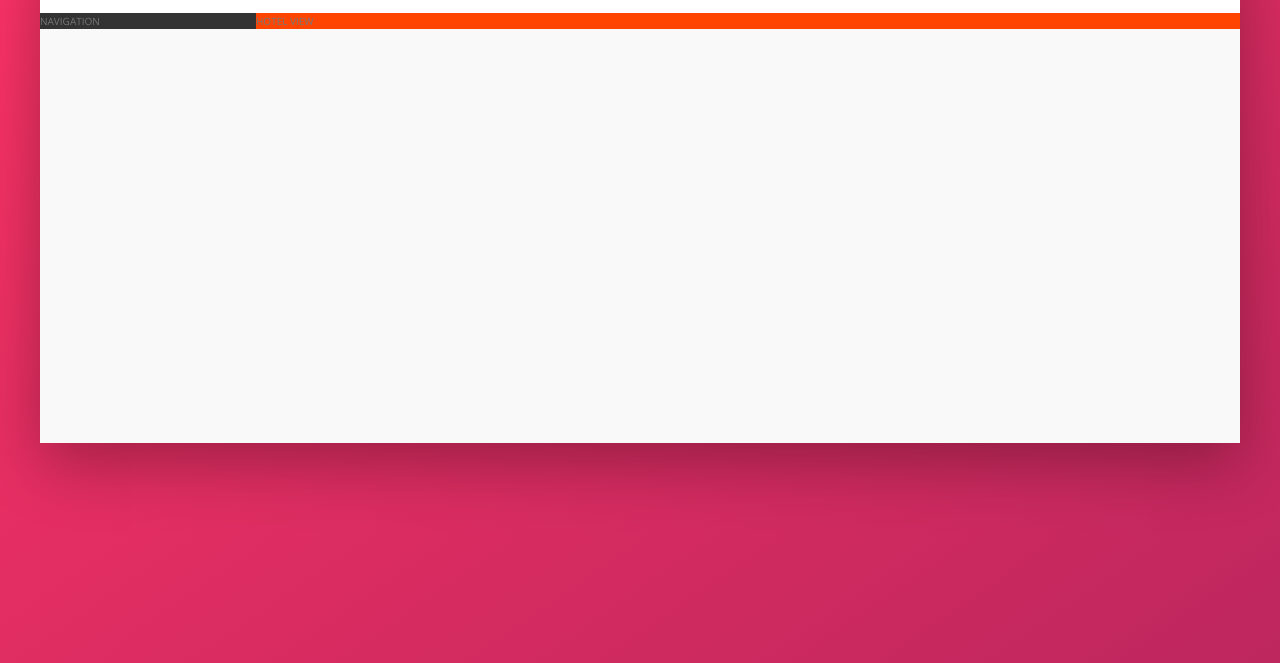
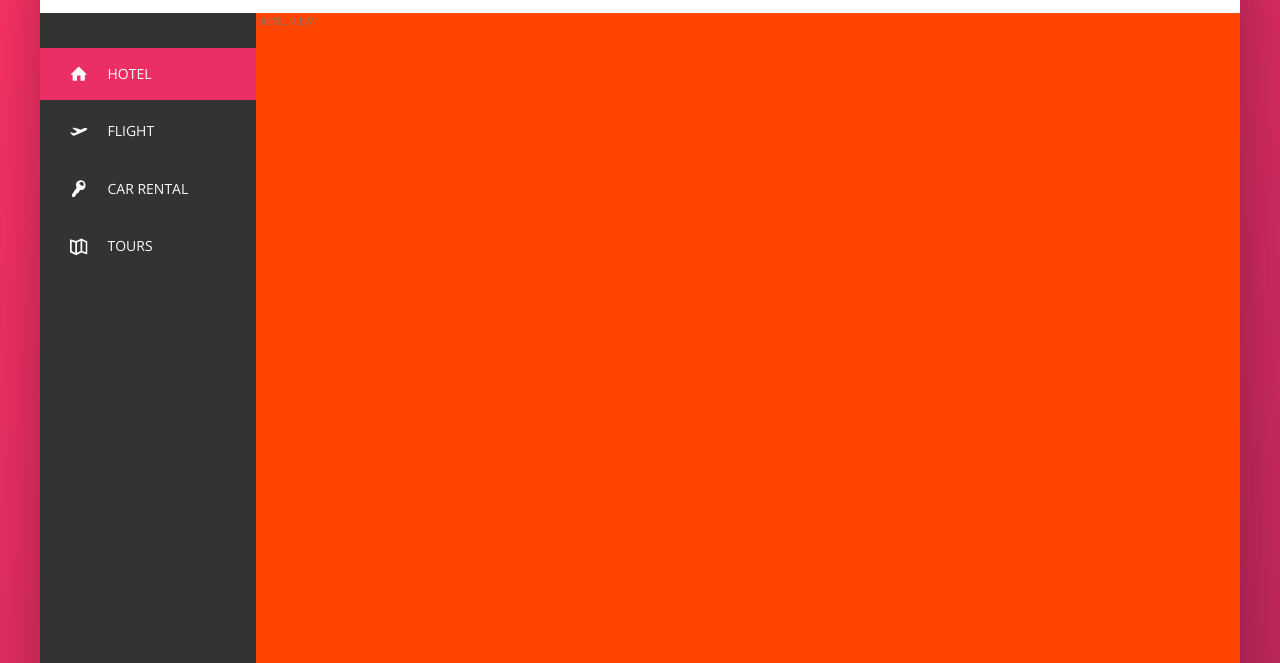
Before and after one commit to nnicolopez/advanced-css-course-TRILLO, a website: page index.html in a window 1280 px wide. Shown: the part 137-800 px from the top of the page. Drawn offline with nearby package versions, Linux system fonts and the light colour scheme.

Commit message:
Style the sidebar

```diff
--- a/index.html
+++ b/index.html
@@ -46,7 +46,44 @@
 
             <div class="content">
                 <nav class="sidebar">
-                    NAVIGATION
+                    <ul class="side-nav">
+                        <li class="side-nav__item side-nav__item--active">
+                            <a href="#" class="side-nav__link">
+                                <svg class="side-nav__icon">
+                                    <use xlink:href="img/sprite.svg#icon-home"></use>
+                                </svg>
+                                <span>Hotel</span>
+                            </a>
+                        </li>
+                        <li class="side-nav__item">
+                            <a href="#" class="side-nav__link">
+                                <svg class="side-nav__icon">
+                                    <use xlink:href="img/sprite.svg#icon-aircraft-take-off"></use>
+                                </svg>
+                                <span>Flight</span>
+                            </a>
+                        </li>
+                        <li class="side-nav__item">
+                            <a href="#" class="side-nav__link">
+                                <svg class="side-nav__icon">
+                                    <use xlink:href="img/sprite.svg#icon-key"></use>
+                                </svg>
+                                <span>Car rental</span>
+                            </a>
+                        </li>
+                        <li class="side-nav__item">
+                            <a href="#" class="side-nav__link">
+                                <svg class="side-nav__icon">
+                                    <use xlink:href="img/sprite.svg#icon-map"></use>
+                                </svg>
+                                <span>Tours</span>
+                            </a>
+                        </li>
+                    </ul>
+
+                    <div class="legal">
+                        &copy; 2017 by Trillo. All rights reserved.
+                    </div>
                 </nav>
                 <main class="hotel-view">
                     HOTEL VIEW
--- a/sass/_components.scss
+++ b/sass/_components.scss
@@ -1,9 +1,11 @@
+//////////////////////////////
 // LOGO
 .logo {
     height: 3.25rem;
     margin-left: 2rem;
 }
 
+//////////////////////////////
 //SEARCH
 .search {
     flex: 0 0 40%;
@@ -60,6 +62,7 @@
     }
 }
 
+//////////////////////////////
 // USER NAVIGATION
 .user-nav {
     align-self: stretch;
@@ -111,3 +114,73 @@
         margin-right: 1rem;
     }
 }
+
+//////////////////////////////
+// SIDE NAVIGATION
+.side-nav {
+    font-size: 1.4rem;
+    list-style: none;
+    margin-top: 3.5rem;
+
+    &__item {
+        position: relative;
+
+        &:not(:last-child) {
+            margin-bottom: .5rem;
+        }
+
+        &::before {
+            content: "";
+            position: absolute;
+            top: 0;
+            left: 0;
+            height: 100%;
+            width: 3px;
+            background-color: var(--color-primary);
+            transform: scaleY(0);
+            transition: transform .2s,
+                        width .4s cubic-bezier(1, 0, 0, 1) .2s,
+                        background-color .1s;
+        }
+
+        &:hover::before,
+        &--active::before {
+            transform: scaleY(1);
+            width: 100%;
+        }
+
+        &:active::before {
+            background-color: var(--color-primary-light);
+        }
+    }
+
+    &__link:link,
+    &__link:visited {
+        color: var(--color-grey-light-1);
+        text-decoration: none;
+        text-transform: uppercase;
+        display: block;
+        padding: 1.5rem 3rem;
+        position: relative;
+        z-index: 10;
+
+        display: flex;
+        align-items: center;
+    }
+
+    &__icon {
+        width: 1.75rem;
+        height: 1.75rem;
+        margin-right: 2rem;
+        fill: currentColor;
+    }
+}
+
+//////////////////////////////
+// LEGAL TEXT
+.legal {
+    font-size: 1.2rem;
+    text-align: center;
+    padding: 2.5rem;
+    color: var(--color-grey-light-4);
+}
--- a/sass/_layout.scss
+++ b/sass/_layout.scss
@@ -26,10 +26,16 @@
     background-color: var(--color-grey-dark-1);
 
     flex: 0 0 18%;
+
+    display: flex;
+    flex-direction: column;
+    justify-content: space-between;
 }
 
 .hotel-view {
     background-color: #fff;
     background-color: orangered;
     flex: 1;
+
+    height: 80rem;
 }
```
Also changed, not shown: css/style.css.
